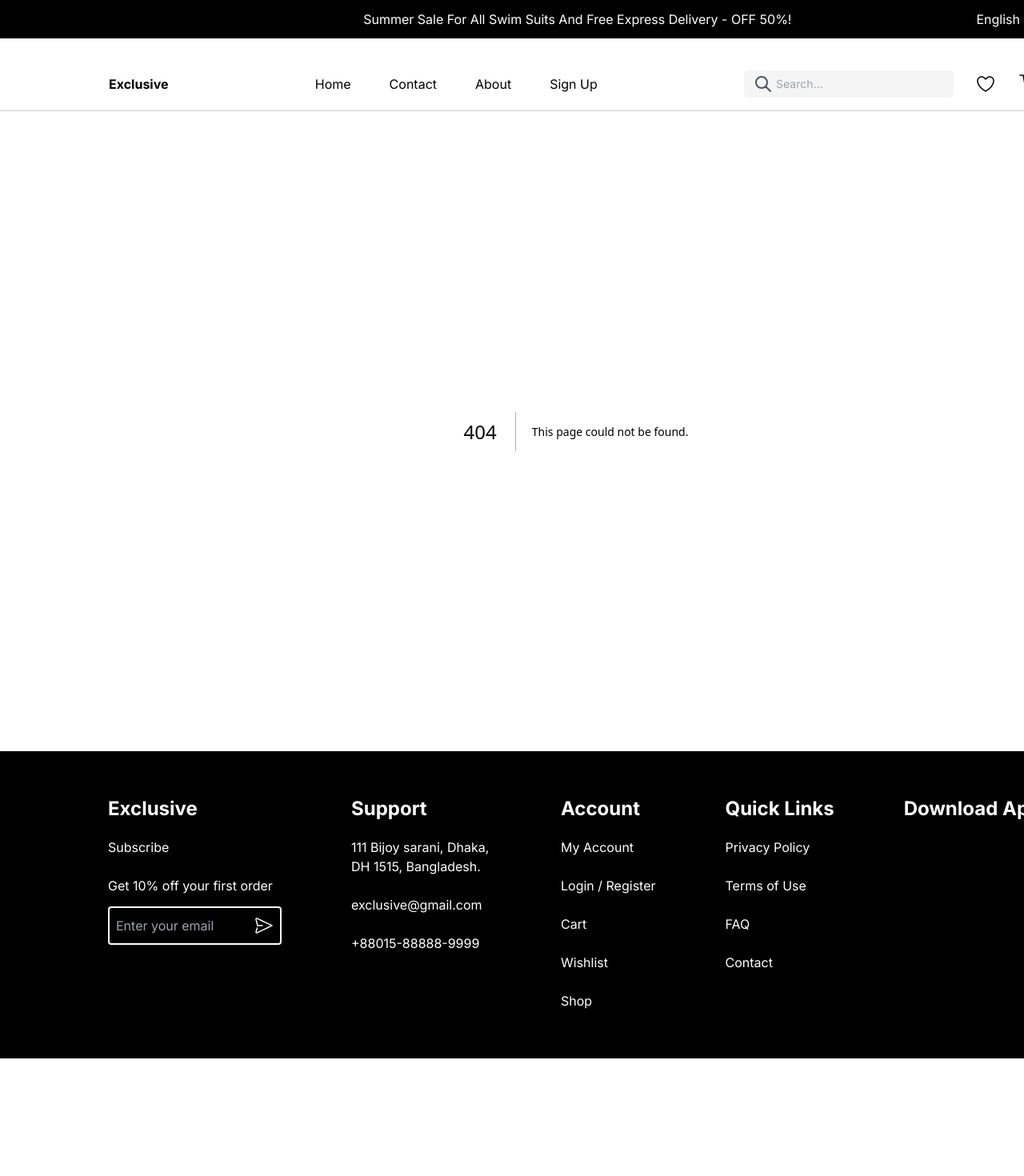
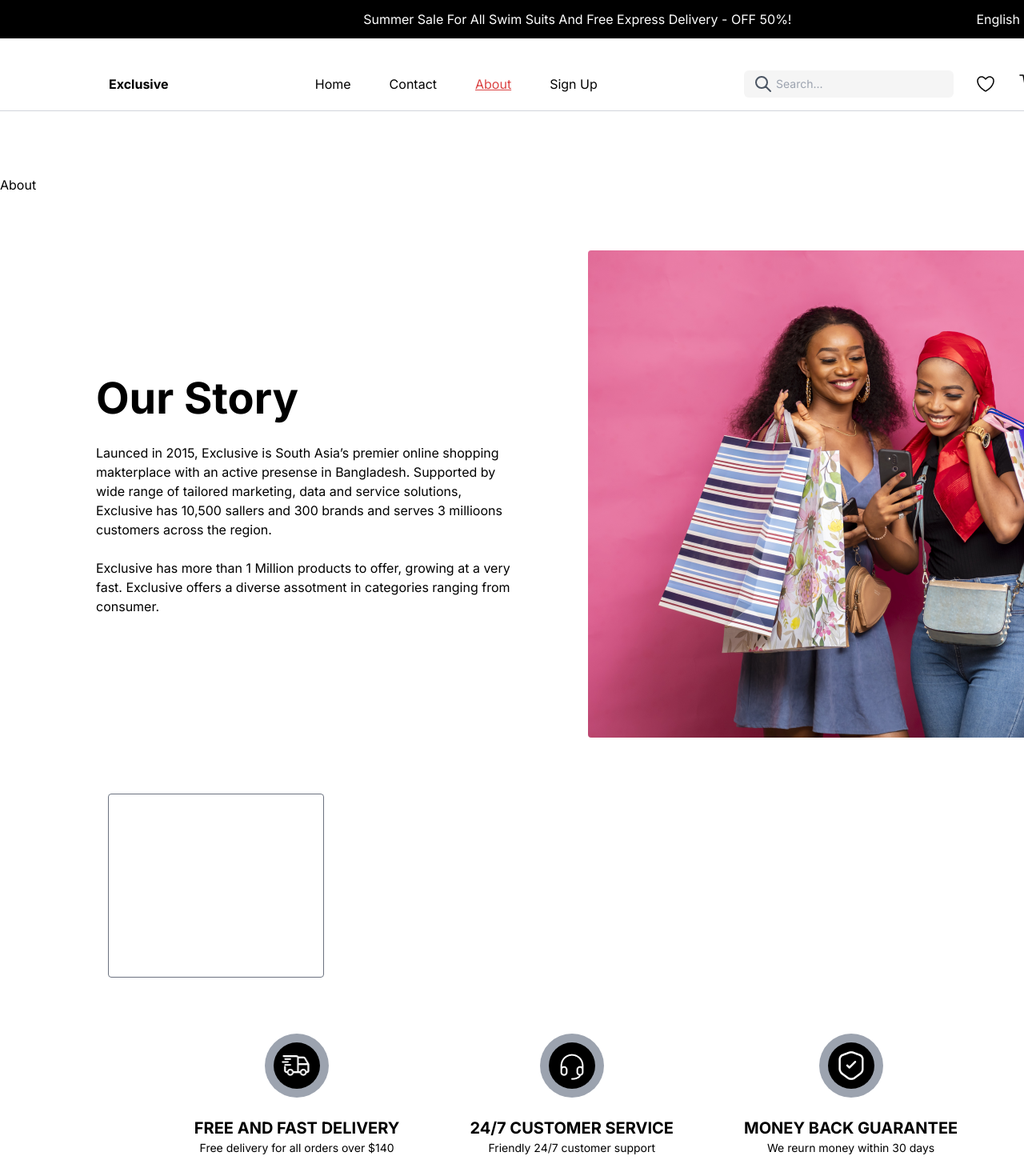
Before and after one commit to imtiaz3699/e-comerce-store, a Next.js app: page /about in a window 1280 px wide. Before the commit this address had no page. Shown: the top 1470 px of the page at 80% size. Before the commit the page ends 1323 px from the top, so only its background shows below. Built offline with nearby package versions, Linux system fonts and the light colour scheme.

Commit message:
added new things

```diff
--- a/src/app/Components/Footer/Footer.tsx
+++ b/src/app/Components/Footer/Footer.tsx
@@ -1,8 +1,13 @@
 'use client'
 
 import Image from "next/image"
+import React,{useState,useEffect} from 'react';
+import WhyChooseUse from "../WhyChooseUs/WhyChooseUs"
+import { usePathname } from "next/navigation";
 
 export default function Footer () {
+    const [state, setState] = useState(false);
+    const pathName = usePathname();
     const support = [
         {
             name:'111 Bijoy sarani, Dhaka,  DH 1515, Bangladesh.',
@@ -57,7 +62,29 @@ export default function Footer () {
             url:'',
         },
     ]
-        return <div className="px-[135px] flex flex-row gap-[87px] py-[60px] bg-black text-white">
+    useEffect(()=> {
+        // const expr = 'Papayas';
+        switch (pathName) {
+          case '/':
+          setState(true)
+          break;
+          case '/about':
+           setState(true)
+            break;
+            case '/signup':
+           setState(false)
+            break;
+          default:
+            // console.log(`Sorry, we are out of ${expr}.`);
+            setState(false);
+        }
+    },[pathName])
+        return <>
+        {
+            state && <WhyChooseUse/>
+        }
+
+         <div className="px-[135px] flex flex-row gap-[87px] py-[60px] bg-black text-white">
                 <div className="flex flex-col gap-[24px]">
                     <h1 className="text-[24px] font-bold leading-[24px]">Exclusive</h1>
                     <p>Subscribe</p>
@@ -97,4 +124,5 @@ export default function Footer () {
                 <h1 className="text-[24px] font-bold leading-[24px]">Download App</h1>
                 </div>
         </div>
+        </>
 }
--- a/src/app/Components/Navbar/Navbar.tsx
+++ b/src/app/Components/Navbar/Navbar.tsx
@@ -1,22 +1,49 @@
 'use client'
 
 import Image from "next/image"
+import Link from "next/link"
+import {usePathname} from 'next/navigation'
+import React,{useEffect,useState} from 'react';
 
 export default function Navbar () {
+
     const navItems = [
         {
             name:'Home',
+            url:'/',
         },
         {
             name:'Contact',
+            url:'',
         },
         {
             name:'About',
+            url:'/about',
         },
         {
             name:'Sign Up',
+            url:'/signup',
         },
     ]
+    const [state, setState] = useState(true);
+    const pathName = usePathname();
+    useEffect(()=> {
+        // const expr = 'Papayas';
+        switch (pathName) {
+          case '/':
+          setState(false)
+          break;
+          case '/about':
+           setState(true)
+            break;
+            case '/signup':
+           setState(true)
+            break;
+          default:
+            // console.log(`Sorry, we are out of ${expr}.`);
+            setState(false);
+        }
+    },[pathName])
     return <div className="">
         <div className="flex flex-row items-center justify-end px-[136px] gap-[231px] text-white bg-black h-[48px] w-full">
             <h1>Summer Sale For All Swim Suits And Free Express Delivery - OFF 50%!</h1>
@@ -29,7 +56,10 @@ export default function Navbar () {
             <div className="flex flex-row items-center gap-[48px]">
                     {
                         navItems.map((element,idx)=> {
-                            return <div>{element.name}</div>
+
+                            return <Link href={element.url}>
+                            <div key = {idx} className={`${pathName === element.url ? "underline text-[#DB4444]" : ""}`}>{element.name}</div>
+                            </Link>
                         })
                     }
             </div>
@@ -50,5 +80,14 @@ export default function Navbar () {
 
             </div>
         </div>
+{
+    state && <div className="pt-[80px] flex flex-row items-center">
+    {
+     navItems.map((element,idx)=> {
+                        return <div key={idx} >{pathName === element.url ? element.name : ''}</div>
+     })
+    }
+ </div>
+}
     </div>
 }
--- /dev/null
+++ b/src/app/about/page.tsx
@@ -0,0 +1,38 @@
+import React,{useEffect,useState} from 'react';
+import { usePathname } from 'next/navigation';
+import Image from 'next/image';
+export default function AboutUs () {
+
+return <div>
+<div className='pl-[120px] flex flex-row items-center justify-between py-[70px]'>
+        <div className='flex flex-col max-w-[525px]'>
+        <h1 className='font-bold text-[54px] leading-[64px]'>Our Story</h1>
+        <br />
+        <div>Launced in 2015, Exclusive is South Asia’s premier online shopping makterplace with an active presense in Bangladesh. Supported by wide range of tailored marketing, data and service solutions, Exclusive has 10,500 sallers and 300 brands and serves 3 millioons customers across the region.
+            <br /><br />
+            Exclusive has more than 1 Million products to offer, growing at a very fast. Exclusive offers a diverse assotment in categories ranging  from consumer.
+        </div>
+        </div>
+        <div className='w-[705px] h-[609px] relative rounded-[4px]'>
+            <Image alt='' className='rounded-[4px]' src = '/portrait-two-african-females-holding-shopping-bags-while-reacting-something-their-smartphone 1.png' layout='fill' objectFit='cover'/>
+        </div>
+
+
+</div>
+            <div className=' px-[135px]'>
+
+            <div className='flex flex-row items-center gap-[30px]'>
+            <div className='w-[270px] flex flex-col items-center  h-[230px] rounded-[4px] border-[1px] border-gray-500'>
+                <div className='w-[80px] h-[80px] rounded-full'>
+
+                </div>
+                <h1></h1>
+                <p></p>
+            </div>
+            </div>
+
+
+        </div>
+</div>
+
+}
--- a/src/app/page.tsx
+++ b/src/app/page.tsx
@@ -18,7 +18,7 @@ export default function Home() {
       <Products/>
       <BestSellingProducts/>
       <NewArrival/>
-      <WhyChooseUse/>
+      {/* <WhyChooseUse/> */}
     </div>
   )
 }
--- /dev/null
+++ b/src/app/signup/page.tsx
@@ -0,0 +1,27 @@
+import Image from "next/image";
+
+const Signup = () => {
+        return <div className='bg-white pr-[120px] pt-[60px] pb-[140px] flex flex-row items-center gap-[129px]'>
+                    <div className="w-[805px] h-[781px] relative">
+                        <Image alt="" src = '/Side Image.png' layout="fill" objectFit="cover"/>
+                    </div>
+                    <div className="flex flex-col gap-[40px]">
+                        <div className="flex flex-col gap-[24px]">
+                        <h1 className="font-normal text-[36px] leading-[30px]">Create an account</h1>
+                        <p>Enter your details below</p>
+                        </div>
+                        <div className="flex flex-col gap-[40px]">
+                            <input type="text" placeholder="Name" className="border-b-[1px] border-gray-400 outline-none"/>
+                            <input type="text" placeholder="Name or Phone number" className="border-b-[1px] border-gray-400 outline-none"/>
+                            <input type="text" placeholder="Password" className="border-b-[1px] border-gray-400 outline-none"/>
+                        </div>
+                        <div className="flex flex-col gap-[16px]">
+                            <button className="w-[371px] h-[56px] bg-[#DB4444] rounded-[4px] ">Create Account</button>
+                            <button className="w-[371px] h-[56px] rounded-[4px] border-[1px] border-gray-400">Sign up with Google</button>
+                        </div>
+                        <div className="w-[371px] h-[56px] flex flex-row items-center justify-center"><span>Already have account? </span> <strong> Login</strong> </div>
+
+                    </div>
+        </div>
+}
+export default Signup;
```
Also changed, not shown: src/app/Components/FlashSale/FlashSale.tsx (+0 -33 lines), public/Side Image.png (added), public/portrait-two-african-females-holding-shopping-bags-while-reacting-something-their-smartphone 1.png (added).
